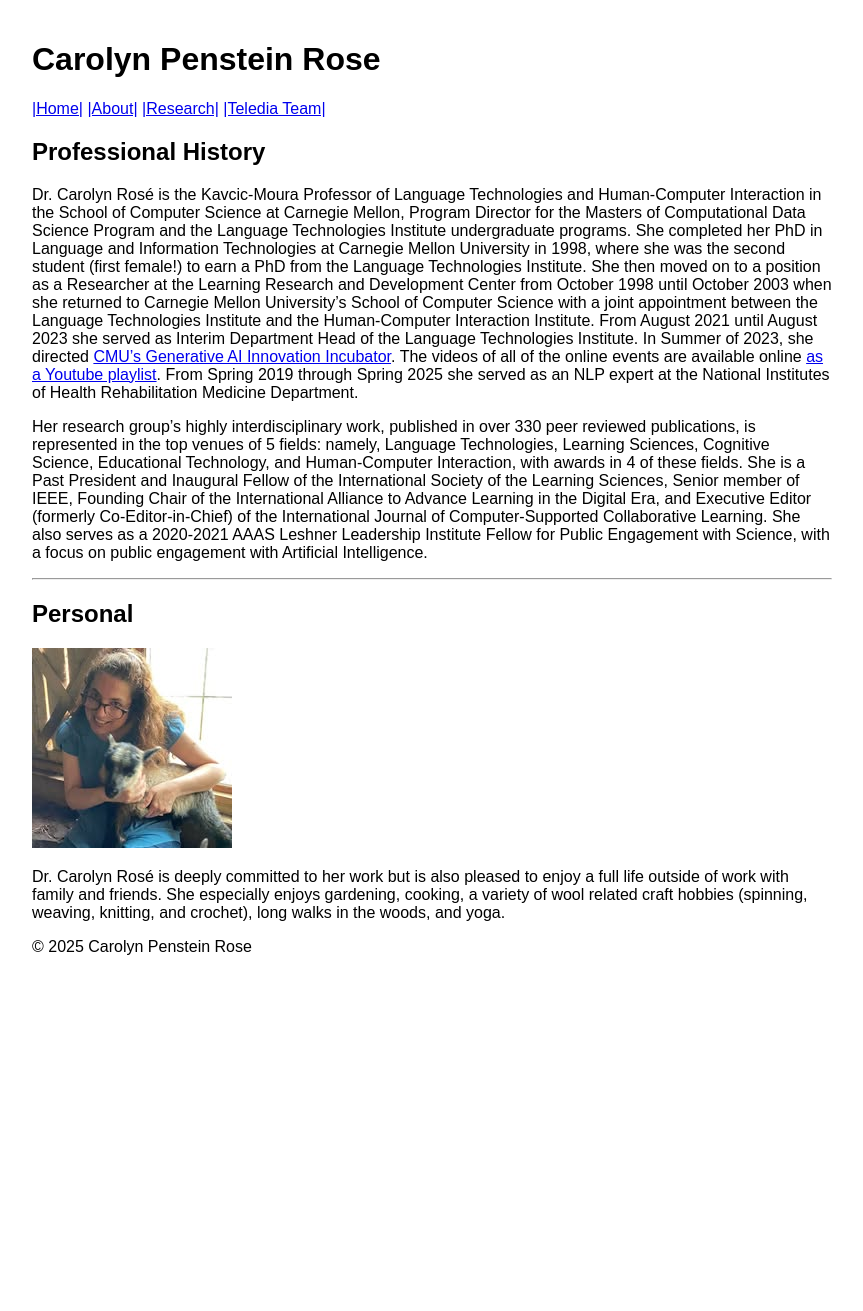
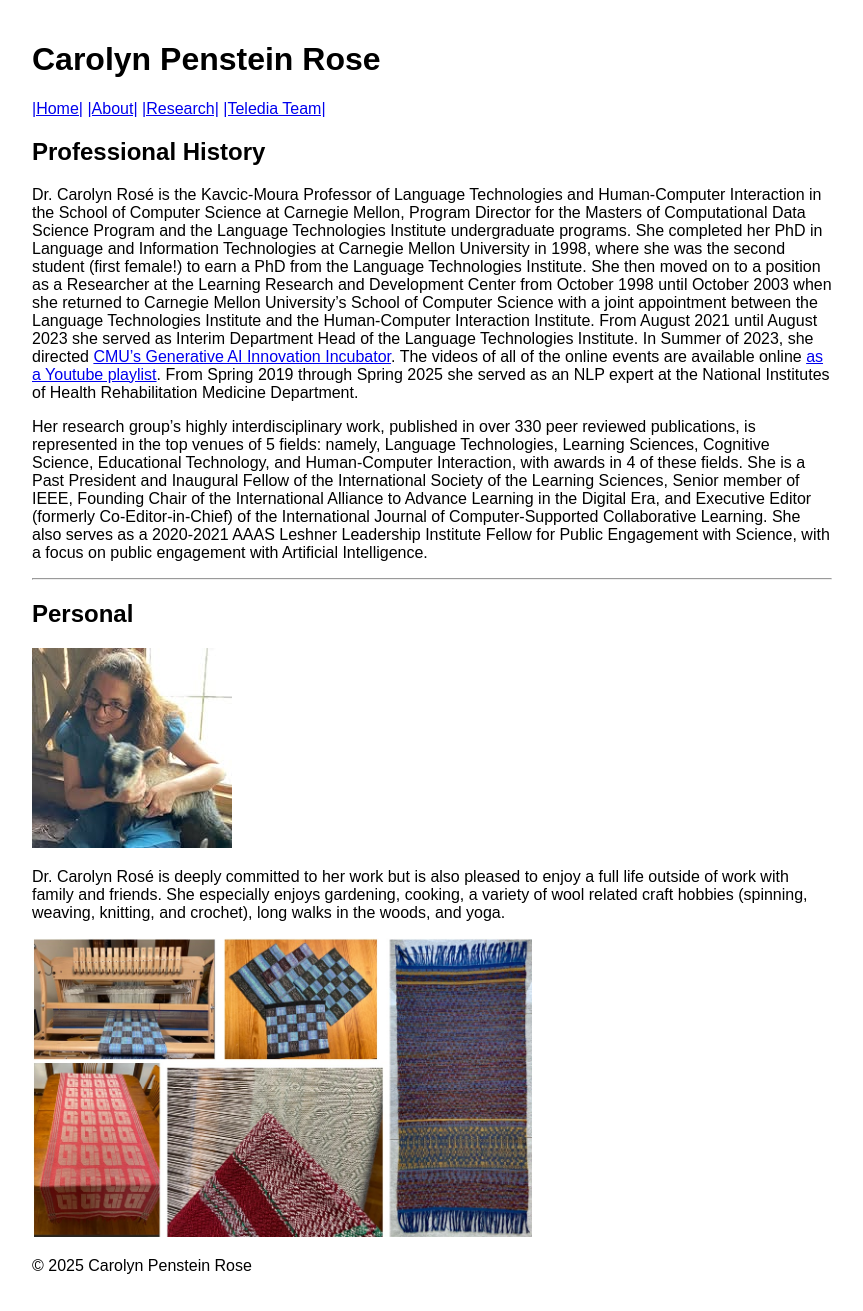
Before and after one commit to cp3a/cp3a.github.io, a Jekyll site: the page built from about/index.md, in a window 1280 px wide. Shown: the whole page, without its empty margins (208-1071 px from the left). Built offline with Jekyll 4.4.1, drawn with Linux system fonts in a browser that asks for light colours; before the commit the page ends 992 px from its top, so only the background shows below that.

Commit message:
Update index.md

```diff
--- a/about/index.md
+++ b/about/index.md
@@ -19,3 +19,5 @@ Her research group’s highly interdisciplinary work, published in over 330 peer
 <img src="./CarolynFun.jpg" alt="Code Models" width="200">
 
 Dr. Carolyn Rosé is deeply committed to her work but is also pleased to enjoy a full life outside of work with family and friends.  She especially enjoys gardening, cooking, a variety of wool related craft hobbies (spinning, weaving, knitting, and crochet), long walks in the woods, and yoga.
+
+<img src="./weaving-images.jpg" alt="Code Models" width="500">
```
